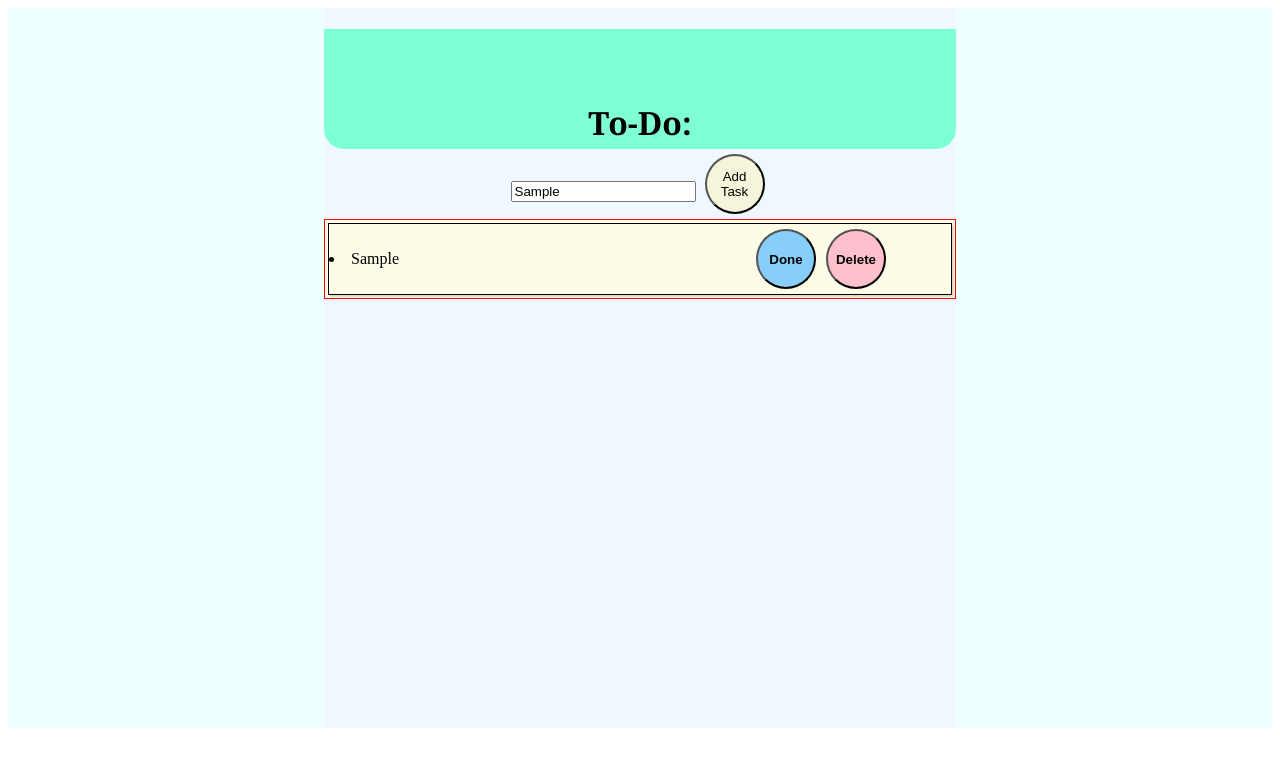
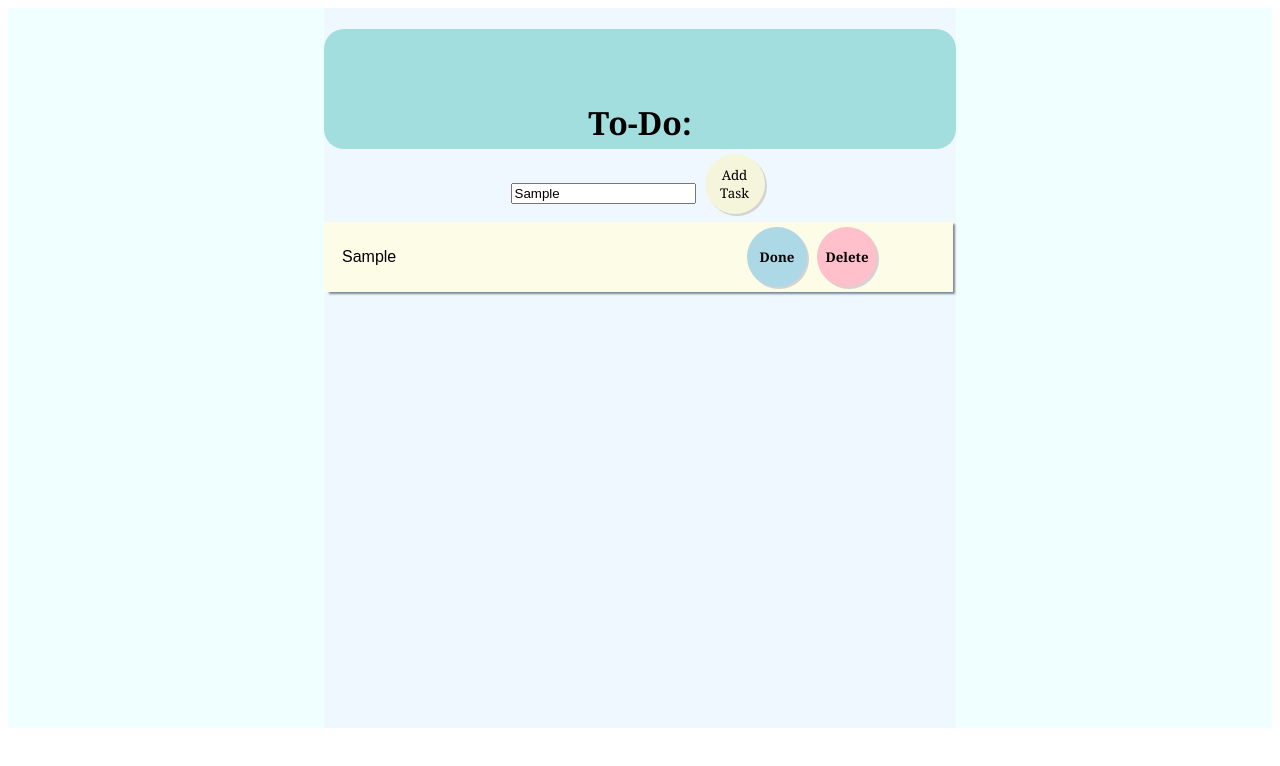
Before and after one commit to tblan21/todo-list-app, a plain HTML site: page index.html in a window 1280 px wide. Both pictures are taken after typing "Sample" into the empty fields and a click on the button "Add Task". Drawn offline with Linux system fonts and the light colour scheme.

Commit message:
add styling

```diff
--- a/styles.css
+++ b/styles.css
@@ -12,17 +12,16 @@
 }
 
 .title {
-    background-color:aquamarine;
+    background-color:rgb(162, 222, 222);
     text-align: center;
     height: 15vh;
-    border-bottom-left-radius: 20px;
-    border-bottom-right-radius: 20px;
+    border-radius: 20px;
 }
 
 .title h1 {
     position: relative;
     top: 9vh;
-    font-family: georgia;
+    font-family:Georgia, 'Times New Roman', Times, serif;
 }
 
 .input {
@@ -32,13 +31,11 @@
 
 .list {
     background-color: rgb(252, 252, 231);
-    border: 1px solid red;
 }
 
 li {
-    box-shadow: rgba(0,0,0,0.15) 2px 2px 2px;
-    border: 1px solid black;
-    /* list-style: none; */
+    box-shadow: lightslategrey 2px 2px 2px;
+    list-style: none;
     justify-content: flex-start;
     margin: 3px;
 }
@@ -46,8 +43,9 @@ li {
 .new-item {
     display: inline-block;
     width: 400px;
-    /* font-family: georgia; */
     font-size: 12pt;
+    margin-left: 15px;
+    font-family: Arial, Helvetica, sans-serif;
 }
 
 .button-container {
@@ -60,6 +58,11 @@ li {
     width: 60px;
     height: 60px;
     border-radius: 50px;
+    box-shadow: lightgrey 2px 2px;
+    border:none;
+    cursor: pointer;
+    font-family:Georgia, 'Times New Roman', Times, serif;
+
 }
 
 .add {
@@ -67,7 +70,7 @@ li {
 }
 
 .done {
-    background-color: lightskyblue;
+    background-color: lightblue;
     font-weight: bold;
 }
 
```
